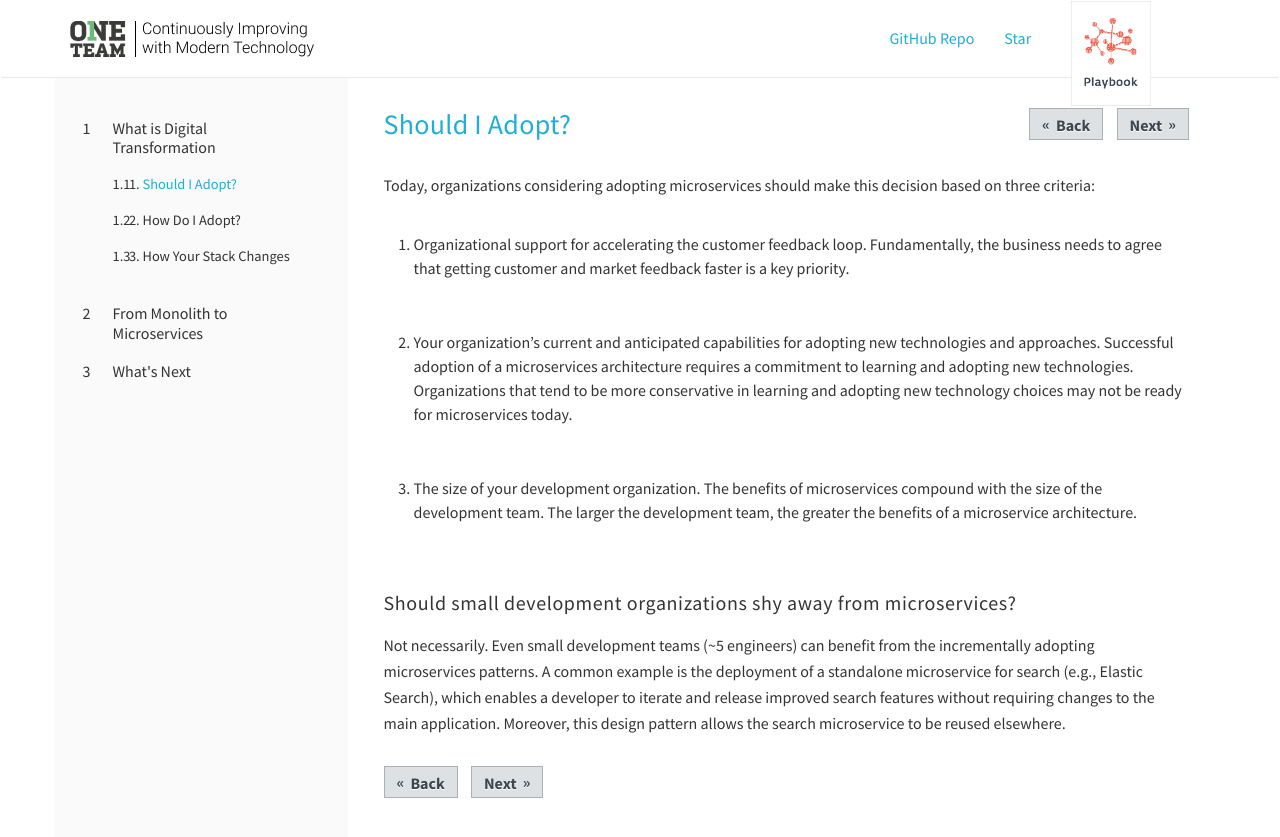
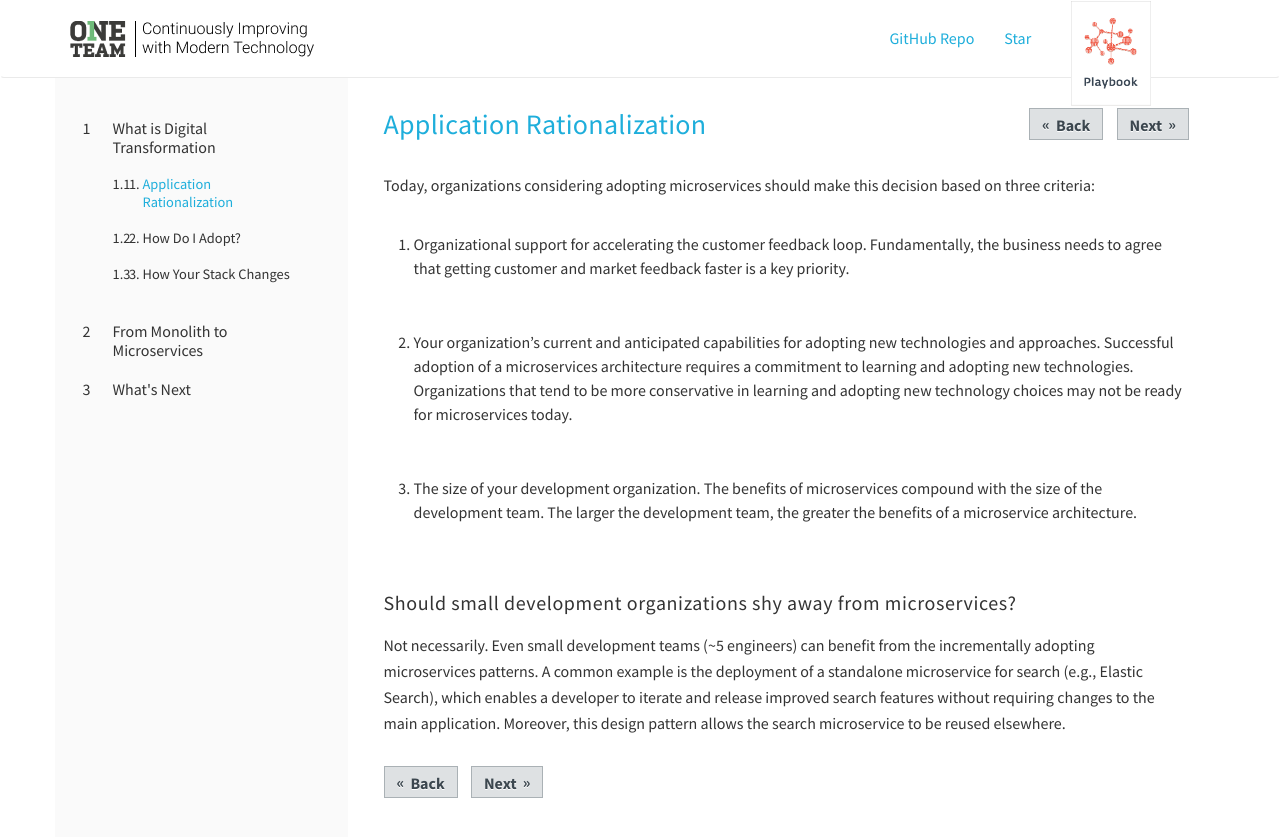
Before and after one commit to ModernizationDigital/playbook-3, a Jekyll site: the page built from _playbook/application-rationalization.md, in a window 1280 px wide. Shown: the top 837 px of the page. Built offline with Jekyll 4.4.1, drawn with Linux system fonts in a browser that asks for light colours.

Commit message:
application rationalization

```diff
--- a/_data/playbook.yml
+++ b/_data/playbook.yml
@@ -1,6 +1,6 @@
 - title: intro
   children:
-  - should-i-adopt
+  - application-rationalization
   - how-do-i-adopt
   - how-your-stack-changes
 - title: from-monolith-to-microservices
--- a/_playbook/should-i-adopt.md
+++ b/_playbook/application-rationalization.md
@@ -1,6 +1,6 @@
 ---
 layout: page
-title: 'Should I Adopt?'
+title: 'Application Rationalization'
 ---
 Today, organizations considering adopting microservices should make this decision based on three criteria:
 
```
